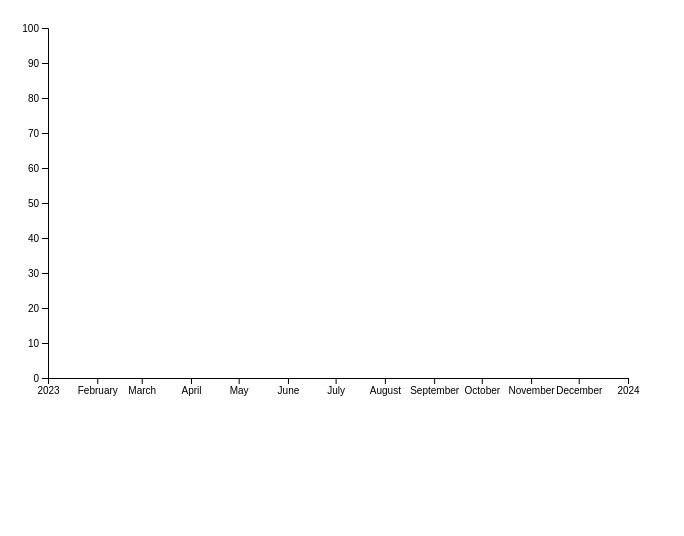
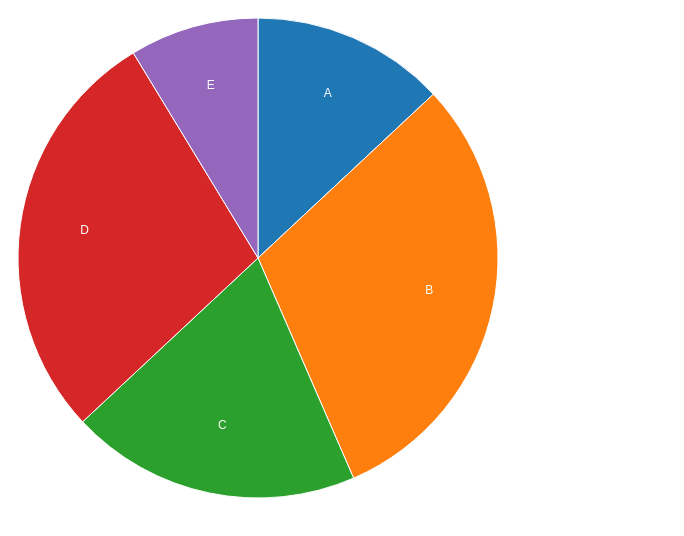
Before and after one commit to lucakooistra/d3_pie, a plain HTML site: page index.html in a window 1280 px wide. Shown: the whole page, without its empty margins (0-684 px from the left). Drawn offline with nearby package versions, Linux system fonts and the light colour scheme.

Commit message:
refactor: replace initial chart setup with D3 pie chart implementation

```diff
--- a/index.html
+++ b/index.html
@@ -1,42 +1,87 @@
 <!DOCTYPE html>
-<div id="container"></div>
-<script src="https://cdn.jsdelivr.net/npm/d3@7"></script>
-<script type="module">
+<html lang="en">
 
-  // Declare the chart dimensions and margins.
-  const width = 640;
-  const height = 400;
-  const marginTop = 20;
-  const marginRight = 20;
-  const marginBottom = 30;
-  const marginLeft = 40;
+<head>
+  <meta charset="UTF-8" />
+  <title>D3 Pie Chart</title>
+  <style>
+    body {
+      font-family: sans-serif;
+    }
 
-  // Declare the x (horizontal position) scale.
-  const x = d3.scaleUtc()
-    .domain([new Date("2023-01-01"), new Date("2024-01-01")])
-    .range([marginLeft, width - marginRight]);
+    .arc path {
+      stroke: white;
+    }
 
-  // Declare the y (vertical position) scale.
-  const y = d3.scaleLinear()
-    .domain([0, 100])
-    .range([height - marginBottom, marginTop]);
+    .arc text {
+      font-size: 12px;
+      text-anchor: middle;
+      fill: white;
+    }
+  </style>
+</head>
 
-  // Create the SVG container.
-  const svg = d3.create("svg")
-    .attr("width", width)
-    .attr("height", height);
+<body>
+  <svg width="500" height="500"></svg>
+  <!-- Load D3 -->
+  <script src="https://d3js.org/d3.v7.min.js"></script>
+  <script>
+    // Sample data array (replace or load dynamically)
+    const data = [
+      { label: "A", value: 30 },
+      { label: "B", value: 70 },
+      { label: "C", value: 45 },
+      { label: "D", value: 65 },
+      { label: "E", value: 20 }
+    ];
 
-  // Add the x-axis.
-  svg.append("g")
-    .attr("transform", `translate(0,${height - marginBottom})`)
-    .call(d3.axisBottom(x));
+    // SVG dimensions
+    const svg = d3.select("svg"),
+      width = +svg.attr("width"),
+      height = +svg.attr("height"),
+      radius = Math.min(width, height) / 2;
 
-  // Add the y-axis.
-  svg.append("g")
-    .attr("transform", `translate(${marginLeft},0)`)
-    .call(d3.axisLeft(y));
+    const g = svg
+      .append("g")
+      .attr("transform", `translate(${width / 2}, ${height / 2})`);
 
-  // Append the SVG element.
-  container.append(svg.node());
+    // Color scale
+    const color = d3.scaleOrdinal()
+      .domain(data.map(d => d.label))
+      .range(d3.schemeCategory10);
 
-</script>
+    // Pie generator
+    const pie = d3.pie()
+      .sort(null)
+      .value(d => d.value);
+
+    // Arc generator
+    const arc = d3.arc()
+      .innerRadius(0)
+      .outerRadius(radius - 10);
+
+    // Label arc for positioning
+    const labelArc = d3.arc()
+      .innerRadius(radius * 0.7)
+      .outerRadius(radius * 0.7);
+
+    // Bind data and draw slices
+    const arcs = g.selectAll(".arc")
+      .data(pie(data))
+      .enter()
+      .append("g")
+      .attr("class", "arc");
+
+    arcs.append("path")
+      .attr("d", arc)
+      .attr("fill", d => color(d.data.label));
+
+    // Add labels
+    arcs.append("text")
+      .attr("transform", d => `translate(${labelArc.centroid(d)})`)
+      .text(d => d.data.label);
+
+  </script>
+</body>
+
+</html>
```
